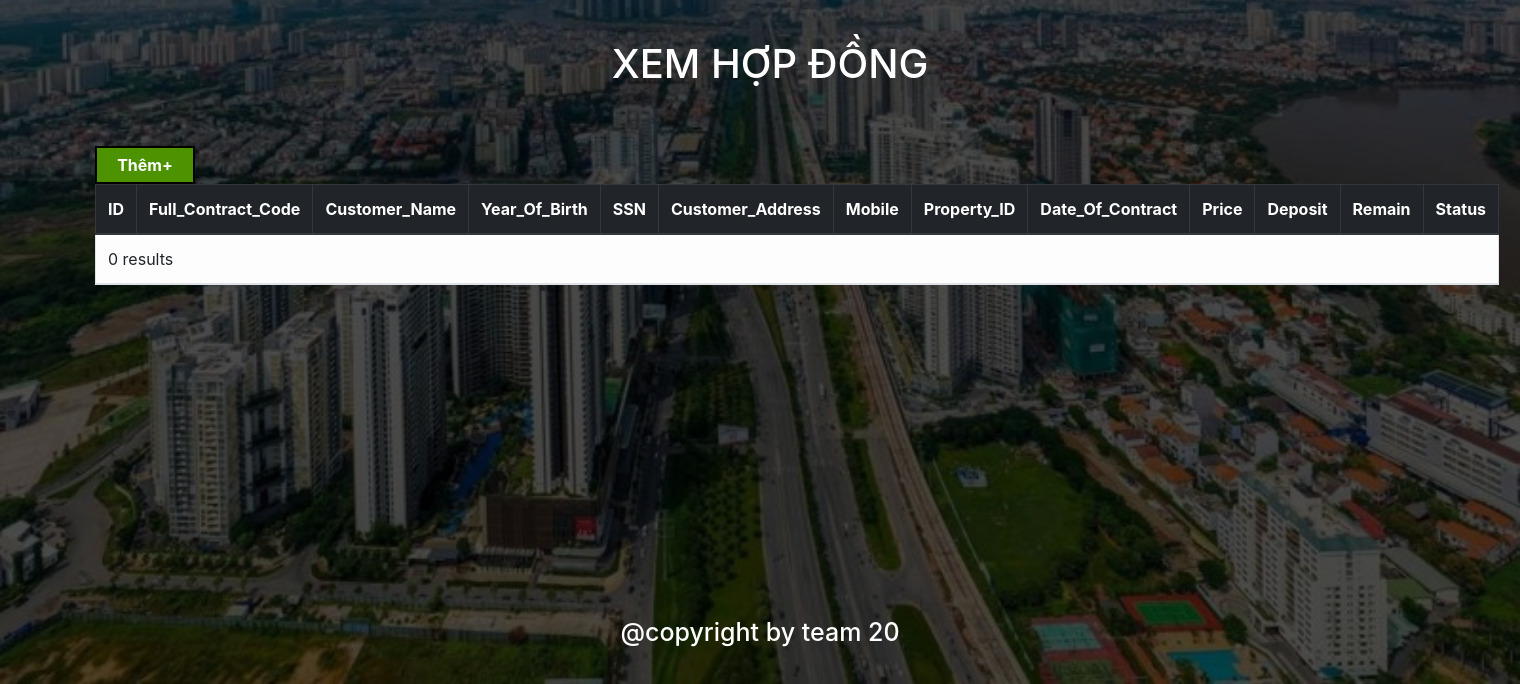
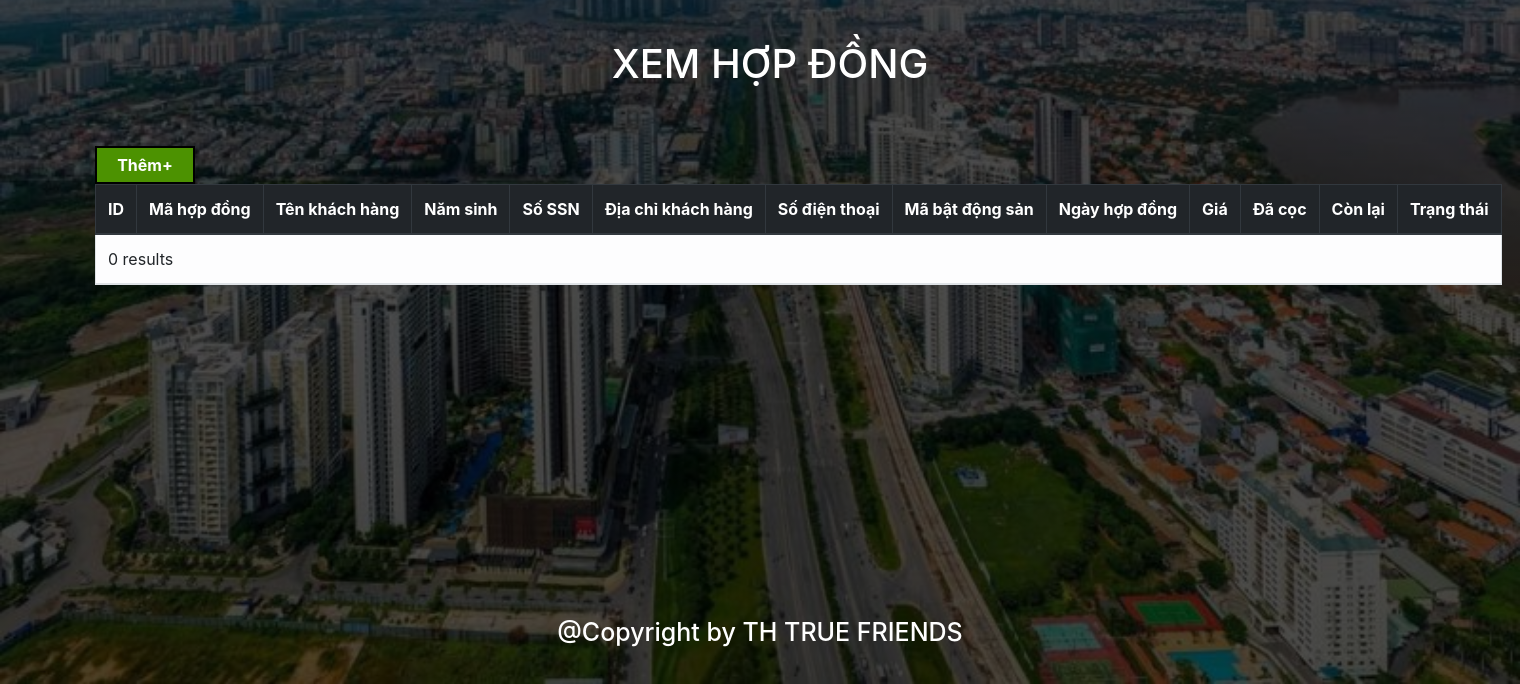
Before and after one commit to trgiahuy14/nhom20, a PHP site: page /xemhopdong.php in a window 1520 px wide. Shown: the part 116-800 px from the top of the page. Run offline with PHP 8.4, Linux system fonts and the light colour scheme; data that the repository does not hold is empty.

Commit message:
fix linh tinh

```diff
--- a/xemhopdong.php
+++ b/xemhopdong.php
@@ -58,26 +58,26 @@ $conn->close();
                     </div>
 
                     <div class="contract-list">
-                        <table class ="table table-light table-striped  table-hover table-bordered">
+                        <table class ="table table-light table-striped  table-hover table-bordered" >
                             <thead class="thead-dark">
-                                <tr>
+                                <tr >
                                     <th>ID</th>
-                                    <th>Full_Contract_Code</th>
-                                    <th>Customer_Name</th>
-                                    <th>Year_Of_Birth</th>
-                                    <th>SSN</th>
-                                    <th>Customer_Address</th>
-                                    <th>Mobile</th>
-                                    <th>Property_ID</th>
-                                    <th>Date_Of_Contract</th>
-                                    <th>Price</th>
-                                    <th>Deposit</th>
-                                    <th>Remain</th>
-                                    <th>Status</th>
+                                    <th class="text-nowrap">Mã hợp đồng</th>
+                                    <th class="text-nowrap">Tên khách hàng</th>
+                                    <th class="text-nowrap">Năm sinh</th>
+                                    <th class="text-nowrap">Số SSN</th>
+                                    <th class="text-nowrap">Địa chỉ khách hàng</th>
+                                    <th class="text-nowrap">Số điện thoại</th>
+                                    <th class="text-nowrap">Mã bật động sản</th>
+                                    <th class="text-nowrap">Ngày hợp đồng</th>
+                                    <th class="text-nowrap">Giá</th>
+                                    <th class="text-nowrap">Đã cọc</th>
+                                    <th class="text-nowrap">Còn lại</th>
+                                    <th class="text-nowrap">Trạng thái</th>
                                 </tr>
                                 <?php
                                     if ($result->num_rows > 0) {
-                                        // output data of each row
+
                                         while($row = $result->fetch_assoc()) {
                                             echo "<tr>";
                                             echo "<td>".$row["ID"]."</td>";
@@ -89,9 +89,9 @@ $conn->close();
                                             echo "<td>".$row["Mobile"]."</td>";
                                             echo "<td>".$row["Property_ID"]."</td>";
                                             echo "<td>".$row["Date_Of_Contract"]."</td>";
-                                            echo "<td>".$row["Price"]."</td>";
-                                            echo "<td>".$row["Deposit"]."</td>";
-                                            echo "<td>".$row["Remain"]."</td>";
+                                            echo "<td>".number_format($row["Price"])."</td>";
+                                            echo "<td>".number_format($row["Deposit"])."</td>";
+                                            echo "<td>".number_format($row["Remain"])."</td>";
                                             echo "<td>".$row["Status"]."</td>";
                                             echo "
                                         </tr>";
@@ -110,7 +110,7 @@ $conn->close();
             </div>
 
             <div id="footer">
-            <p>@copyright by team 20</p>
+            <p>@Copyright by TH TRUE FRIENDS</p>
         </div>
     </div>
 
```
Also changed, not shown: themhopdong.php (+9 -7 lines).
